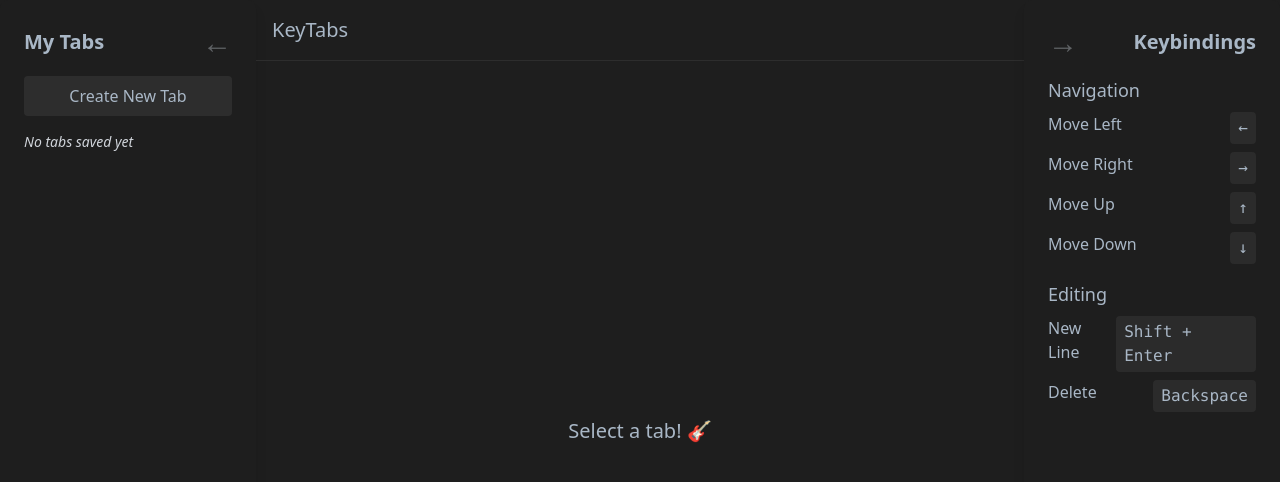
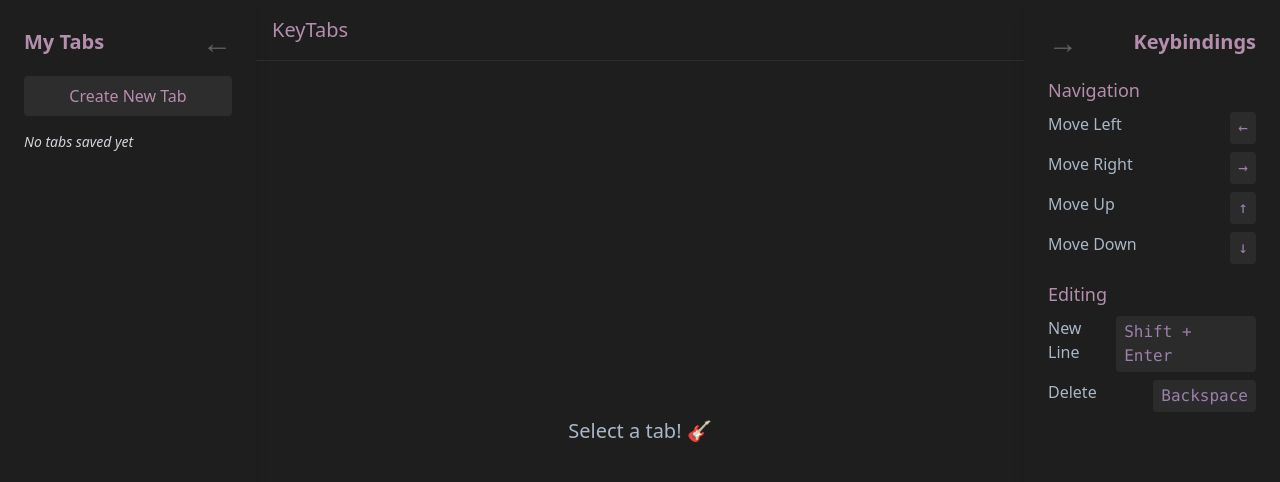
Before and after one commit to mcambria/keytabs-app, a React (Vite) app: page / in a window 1280 px wide. Shown: the top 482 px of the page. Built offline with nearby package versions, Linux system fonts and the light colour scheme.

Commit message:
a bit more color

```diff
--- a/src/App.tsx
+++ b/src/App.tsx
@@ -6,10 +6,10 @@ function App() {
   return (
     <div className="min-h-screen bg-ide-bg">
       <div className="flex h-screen">
-        <TabsList className="h-full"/>
+        <TabsList className="h-full" />
         <div className="flex-1 flex flex-col h-full ">
           <div className="p-4 border-b border-ide-highlight flex-none">
-            <h1 className="text-xl font-medium text-ide-text">KeyTabs</h1>
+            <h1 className="text-xl font-medium text-ide-text-accent-primary">KeyTabs</h1>
           </div>
           <TabEditor className="flex-1 p-4" />
         </div>
--- a/src/components/collapsible-panel.tsx
+++ b/src/components/collapsible-panel.tsx
@@ -43,7 +43,10 @@ const CollapsiblePanel: React.FC<CollapsiblePanelProps> = ({
       placement === CollapsiblePanelPlacement.LEFT ? (isCollapsed ? "→" : "←") : isCollapsed ? "←" : "→";
 
     return (
-      <button onClick={handleCollapse} className="text-ide-text-muted hover:text-ide-text transition-colors text-3xl">
+      <button
+        onClick={handleCollapse}
+        className="text-ide-text-muted hover:text-ide-text-accent-secondary transition-colors text-3xl"
+      >
         {arrowIcon}
       </button>
     );
@@ -59,7 +62,7 @@ const CollapsiblePanel: React.FC<CollapsiblePanelProps> = ({
         {placement === CollapsiblePanelPlacement.RIGHT && getArrowButton()}
         {
           <h2
-            className={`text-xl font-semibold text-ide-text transition-opacity duration-200 ${
+            className={`text-xl font-semibold text-ide-text-accent-primary transition-opacity duration-200 ${
               isCollapsed ? "hidden" : ""
             }`}
           >
--- a/src/components/editor.tsx
+++ b/src/components/editor.tsx
@@ -1,7 +1,6 @@
 import React, { useEffect, useState } from "react";
 import { Position, Range, EMPTY_NOTE, STRING_NAMES, NUM_STRINGS, BAR_DELIMITER, TabModel } from "../models/tab";
 import { TabLines, useTabStore } from "@/services/tab-store";
-import { NewTabButton } from "./new-tab-button";
 
 type SelectionDirection = "rightDown" | "leftUp";
 type ClipboardData = { isNative: true; lines: TabLines; wholeLines: boolean };
--- a/src/components/keybindings.tsx
+++ b/src/components/keybindings.tsx
@@ -16,36 +16,36 @@ const Keybindings: React.FC<KeyBindingsProps> = ({ className = "" }) => {
     >
       <div className="text-ide-text overflow-y-auto custom-scrollbar">
         <div className="mb-4">
-          <h3 className="text-lg font-medium mb-2 text-ide-text">Navigation</h3>
+          <h3 className="text-lg font-medium mb-2 text-ide-text-accent-primary">Navigation</h3>
           <ul className="space-y-2">
             <li className="flex justify-between">
               <span>Move Left</span>
-              <kbd className="px-2 py-1 bg-ide-kbd rounded text-ide-text">←</kbd>
+              <kbd className="px-2 py-1 bg-ide-kbd rounded text-ide-text-accent-subtle">←</kbd>
             </li>
             <li className="flex justify-between">
               <span>Move Right</span>
-              <kbd className="px-2 py-1 bg-ide-kbd rounded text-ide-text">→</kbd>
+              <kbd className="px-2 py-1 bg-ide-kbd rounded text-ide-text-accent-subtle">→</kbd>
             </li>
             <li className="flex justify-between">
               <span>Move Up</span>
-              <kbd className="px-2 py-1 bg-ide-kbd rounded text-ide-text">↑</kbd>
+              <kbd className="px-2 py-1 bg-ide-kbd rounded text-ide-text-accent-subtle">↑</kbd>
             </li>
             <li className="flex justify-between">
               <span>Move Down</span>
-              <kbd className="px-2 py-1 bg-ide-kbd rounded text-ide-text">↓</kbd>
+              <kbd className="px-2 py-1 bg-ide-kbd rounded text-ide-text-accent-subtle">↓</kbd>
             </li>
           </ul>
         </div>
         <div>
-          <h3 className="text-lg font-medium mb-2 text-ide-text">Editing</h3>
+          <h3 className="text-lg font-medium mb-2 text-ide-text-accent-primary">Editing</h3>
           <ul className="space-y-2">
             <li className="flex justify-between">
               <span>New Line</span>
-              <kbd className="px-2 py-1 bg-ide-kbd rounded text-ide-text">Shift + Enter</kbd>
+              <kbd className="px-2 py-1 bg-ide-kbd rounded text-ide-text-accent-subtle">Shift + Enter</kbd>
             </li>
             <li className="flex justify-between">
               <span>Delete</span>
-              <kbd className="px-2 py-1 bg-ide-kbd rounded text-ide-text">Backspace</kbd>
+              <kbd className="px-2 py-1 bg-ide-kbd rounded text-ide-text-accent-subtle">Backspace</kbd>
             </li>
           </ul>
         </div>
--- a/src/components/new-tab-button.tsx
+++ b/src/components/new-tab-button.tsx
@@ -3,10 +3,7 @@ import { ClassNameProp } from "./ClassNameProp";
 
 type NewTabButtonProps = ClassNameProp;
 
-export const NewTabButton: React.FC<NewTabButtonProps> = ({
-  className = "",
-}) => {
-
+export const NewTabButton: React.FC<NewTabButtonProps> = ({ className = "" }) => {
   const { setCurrentTab } = useTabStore();
   return (
     <button
@@ -15,7 +12,7 @@ export const NewTabButton: React.FC<NewTabButtonProps> = ({
         // will create if it doesn't exist
         setCurrentTab(id);
       }}
-      className={`mb-4 px-4 py-2 bg-ide-highlight text-ide-text rounded hover:bg-ide-highlight-hover transition-colors ${className}`}
+      className={`mb-4 px-4 py-2 bg-ide-highlight text-ide-text-accent-primary rounded hover:bg-ide-bg-hover-hover hover:text-ide-text-accent-secondary transition-colors ${className}`}
     >
       Create New Tab
     </button>
--- a/src/components/tabs-list.tsx
+++ b/src/components/tabs-list.tsx
@@ -26,7 +26,7 @@ const TabsList: React.FC<TabsListProps> = ({ className = "" }) => {
           {tabList.map((tab) => (
             <div
               key={tab.id}
-              className="flex items-center justify-between p-2 bg-ide-bg-hover cursor-pointer rounded hover:bg-ide-bg-hover-hover transition-colors"
+              className="flex items-center justify-between p-2 bg-ide-bg cursor-pointer rounded hover:bg-ide-bg-hover transition-colors"
               onClick={() => setCurrentTab(tab.id)}
             >
               <div className="flex-1 min-w-0">
--- a/tailwind.config.js
+++ b/tailwind.config.js
@@ -12,9 +12,17 @@ export default {
           panel: '#1e1e1e',
           highlight: '#2d2d2d',
           kbd: '#2b2b2b',
+          'bg-hover': '#2d2d2d',
+          'bg-hover-hover': '#3d3d3d',
           text: {
             DEFAULT: '#a9b7c6',
             muted: '#606366',
+            accent: {
+              primary: '#b48ead',    // Muted purple for main accents
+              secondary: '#c586c0',  // Slightly brighter purple for hover states
+              highlight: '#d8a0c9',  // Soft pink for highlights
+              subtle: '#9d7fad',     // Very muted purple for secondary text
+            }
           },
         },
       },
```
